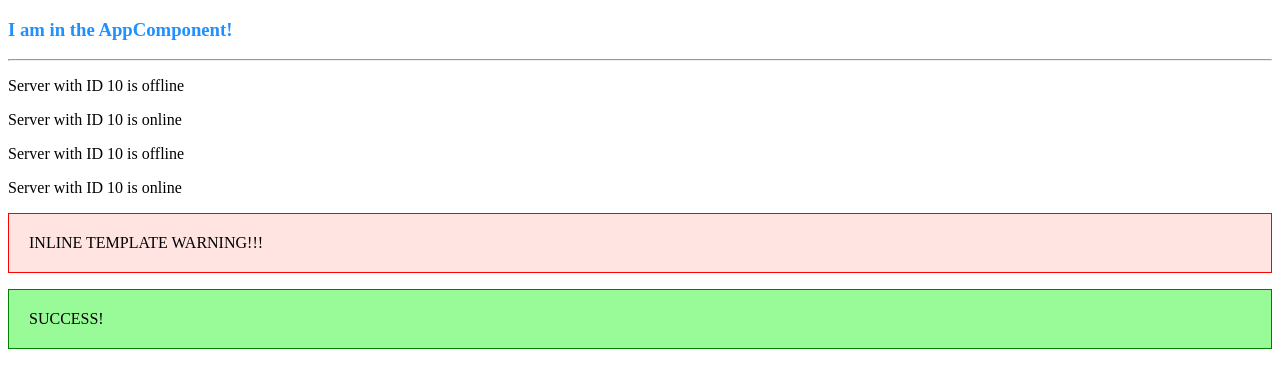
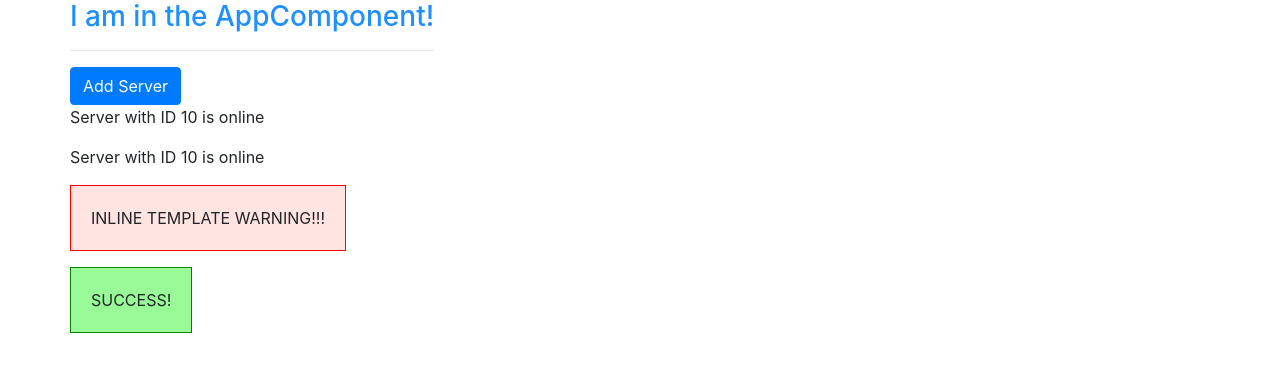
Before and after one commit to vijaykglg/my-first-angular-app, an Angular app: page / in a window 1280 px wide. Shown: the top 388 px of the page. Built offline with nearby package versions, Linux system fonts and the light colour scheme.

Commit message:
DataBinding: Property Binding in Angular

```diff
--- a/angular.json
+++ b/angular.json
@@ -24,6 +24,7 @@
               "src/assets"
             ],
             "styles": [
+              "node_modules/bootstrap/dist/css/bootstrap.min.css",
               "src/styles.css"
             ],
             "scripts": []
--- a/package.json
+++ b/package.json
@@ -19,6 +19,7 @@
     "@angular/platform-browser": "~11.1.0",
     "@angular/platform-browser-dynamic": "~11.1.0",
     "@angular/router": "~11.1.0",
+    "bootstrap": "^4.6.0",
     "rxjs": "~6.6.0",
     "tslib": "^2.0.0",
     "zone.js": "~0.11.3"
--- a/src/app/app.component.html
+++ b/src/app/app.component.html
@@ -7,9 +7,11 @@
         <!-- <div app-servers></div> --><!-- Refering attribute selector -->
         <div class="app-servers"></div><!-- Referring class selector -->
       </div>
-
-      <app-warning-alert></app-warning-alert>
-      <app-success-alert></app-success-alert>
-
+  </div>
+  <div class="row">
+    <app-warning-alert></app-warning-alert>
+  </div>
+  <div class="row">
+    <app-success-alert></app-success-alert>
   </div>
 </div>
--- a/src/app/server/server.component.html
+++ b/src/app/server/server.component.html
@@ -1,5 +1,5 @@
 <!--<p>The Server Component</p> --><!-- harcoded HTML -->
 <!-- Below is how we can use DataBinding feature of Angular to get dynamic data - String Interpolation -->
-<p>{{ 'Server' }} with ID {{ serverId }} is {{ serverStatus }}</p>
+<!--<p>{{ 'Server' }} with ID {{ serverId }} is {{ serverStatus }}</p>-->
 <!-- We can also call methods in the String Interpolation -->
 <p>{{ 'Server' }} with ID {{ serverId }} is {{ getServerStatus() }}</p>
--- a/src/app/servers/servers.component.html
+++ b/src/app/servers/servers.component.html
@@ -1,2 +1,6 @@
+<button
+    class="btn btn-primary"
+    [disabled]="!allowNewServer">Add Server</button>
+
 <app-server></app-server>
 <app-server></app-server>
--- a/src/app/servers/servers.component.ts
+++ b/src/app/servers/servers.component.ts
@@ -4,15 +4,21 @@ import { Component, OnInit } from '@angular/core';
   //selector: 'app-servers',//element selector
   //selector: '[app-servers]',//attribute selector
   selector: '.app-servers',//class selector
-  //templateUrl: './servers.component.html',
-  template: `
-    <app-server></app-server>
-    <app-server></app-server>`,
+  templateUrl: './servers.component.html',
+  //template: `
+  //  <app-server></app-server>
+  //  <app-server></app-server>`,
   styleUrls: ['./servers.component.css']
 })
 export class ServersComponent implements OnInit {
+  allowNewServer = false;
 
-  constructor() { }
+  constructor() {
+    //function() {}; Below syntax is similar to this
+    setTimeout(() => {
+      this.allowNewServer = true;
+    },2000);
+   }
 
   ngOnInit(): void {
   }
```
Also changed, not shown: 1 other file (tests, documents, lock files or other folders).
